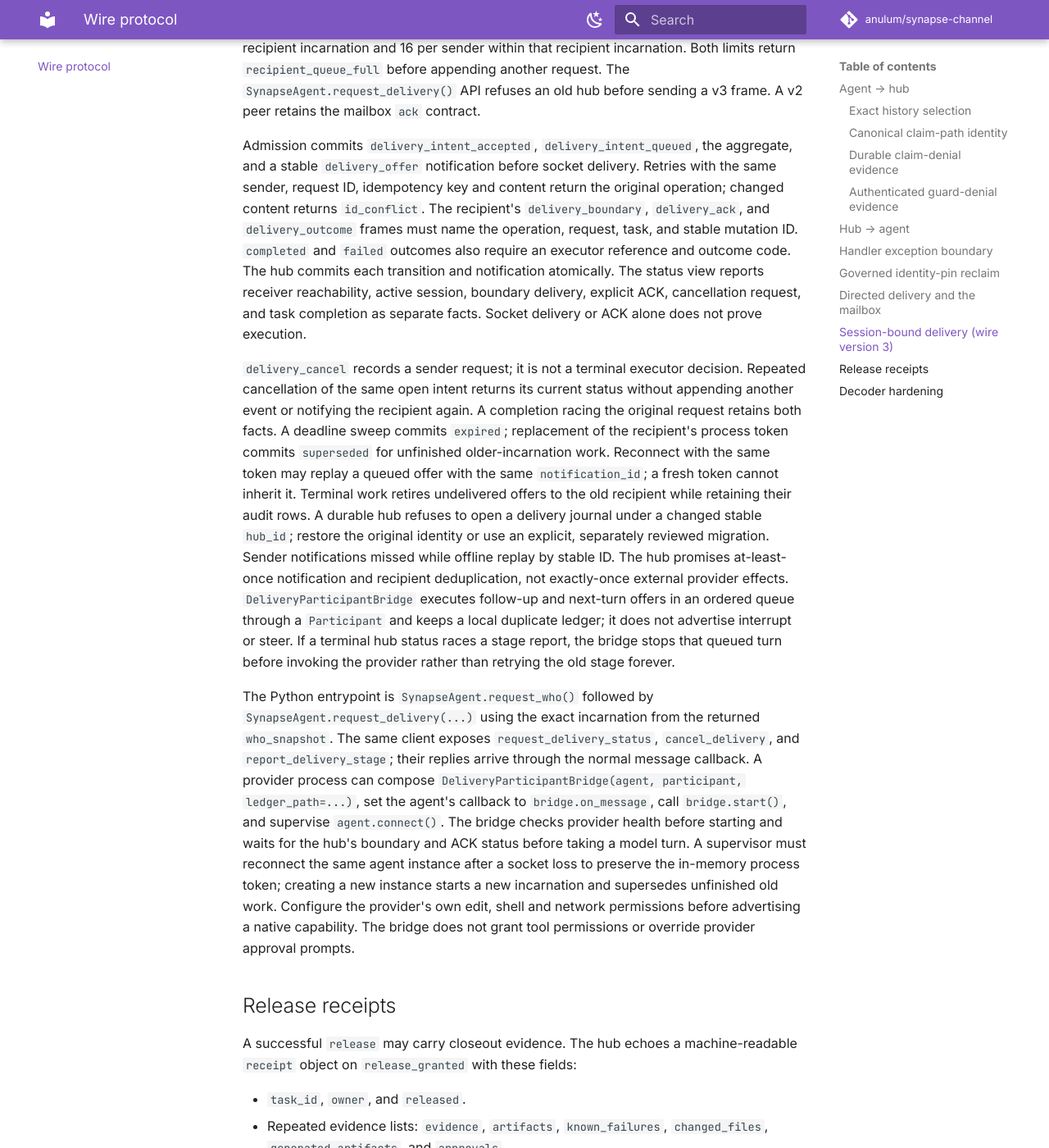
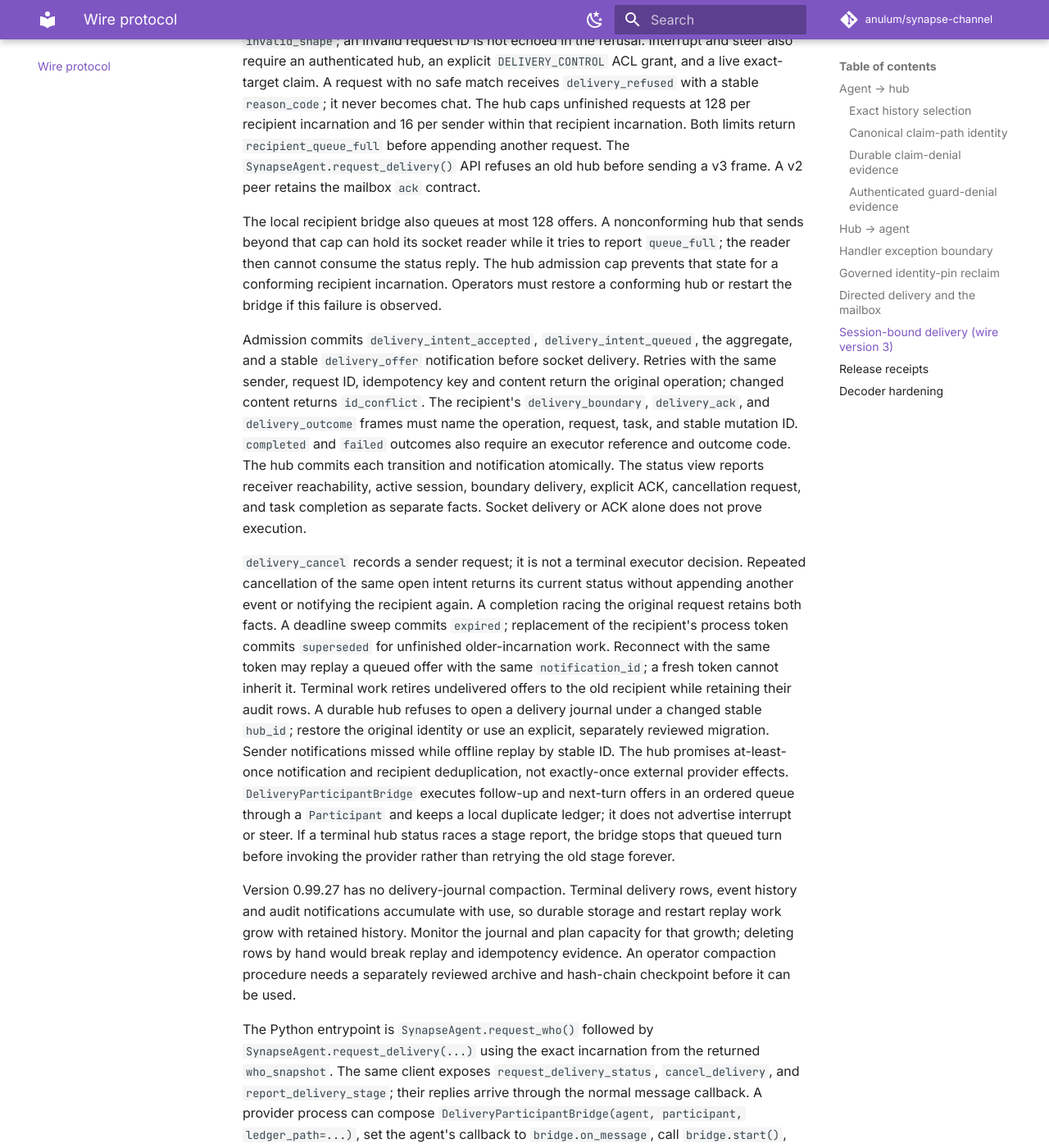
Before and after one commit to anulum/synapse-channel, an MkDocs documentation site: the page built from docs/protocol.md, in a window 1280 px wide and 1400 px high, scrolled down 11505 px. Shown: the whole window at 82% size. Built offline with MkDocs 1.6.1 and Material for MkDocs 9.7.7, drawn with Linux system fonts in a browser that asks for light colours; comment, search, counter and statistics services are not loaded; some of the changed text lies outside the part shown.

Commit message:
fix(delivery): retain bridge progress after Python 3.10 timeout
Catch the distinct asyncio timeout, exercise a late status through the public bridge, document release and storage limits, and stop publishing unreviewed vendor host artifacts.

Seat: 2970473

Authored by Anulum Fortis & Arcane Sapience (protoscience@anulum.li)

```diff
--- a/docs/_generated/capability_manifest.json
+++ b/docs/_generated/capability_manifest.json
@@ -7,7 +7,7 @@
     "optional_dependency_groups": 14,
     "package_modules": 598,
     "public_api_exports": 70,
-    "tests": 10080,
+    "tests": 10081,
     "version": "0.99.27",
     "wire_message_types": 90,
     "workflows": 27
--- a/docs/protocol.md
+++ b/docs/protocol.md
@@ -475,6 +475,10 @@
 
 ## Session-bound delivery (wire version 3)
 
+As of 2026-09-23, this section describes the 0.99.27 source candidate. The
+published 0.99.26 package still speaks wire version 2; do not downgrade a hub
+with unresolved v3 work without the rollback procedure below.
+
 A durable hub with an explicit stable `hub_id` admits version-three delivery.
 Registering a delivery-capable recipient on a non-durable hub closes that whole
 connection with code 4020, including ordinary chat on that connection; use a
@@ -507,6 +511,12 @@
 `SynapseAgent.request_delivery()` API refuses an old hub before sending a v3
 frame. A v2 peer retains the mailbox `ack` contract.
 
+The local recipient bridge also queues at most 128 offers. A nonconforming hub
+that sends beyond that cap can hold its socket reader while it tries to report
+`queue_full`; the reader then cannot consume the status reply. The hub admission
+cap prevents that state for a conforming recipient incarnation. Operators must
+restore a conforming hub or restart the bridge if this failure is observed.
+
 Admission commits `delivery_intent_accepted`, `delivery_intent_queued`, the
 aggregate, and a stable `delivery_offer` notification before socket delivery.
 Retries with the same sender, request ID, idempotency key and content return the
@@ -537,6 +547,13 @@
 keeps a local duplicate ledger; it does not advertise interrupt or steer.
 If a terminal hub status races a stage report, the bridge stops that queued
 turn before invoking the provider rather than retrying the old stage forever.
+
+Version 0.99.27 has no delivery-journal compaction. Terminal delivery rows,
+event history and audit notifications accumulate with use, so durable storage
+and restart replay work grow with retained history. Monitor the journal and
+plan capacity for that growth; deleting rows by hand would break replay and
+idempotency evidence. An operator compaction procedure needs a separately
+reviewed archive and hash-chain checkpoint before it can be used.
 
 The Python entrypoint is `SynapseAgent.request_who()` followed by
 `SynapseAgent.request_delivery(...)` using the exact incarnation from the
```
Also changed, not shown: CONTRIBUTING.md (+6 -0 lines), README.md (+1 -1 lines), 3 other files.
